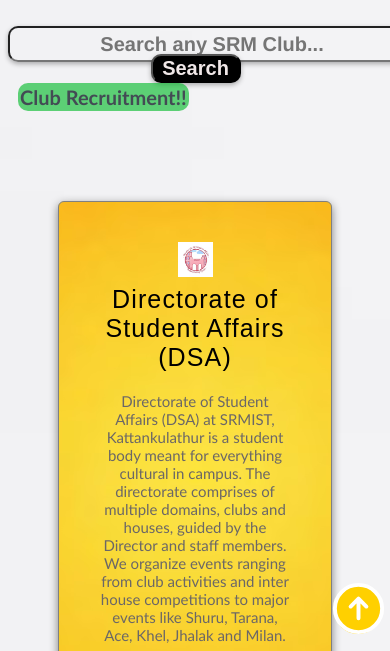
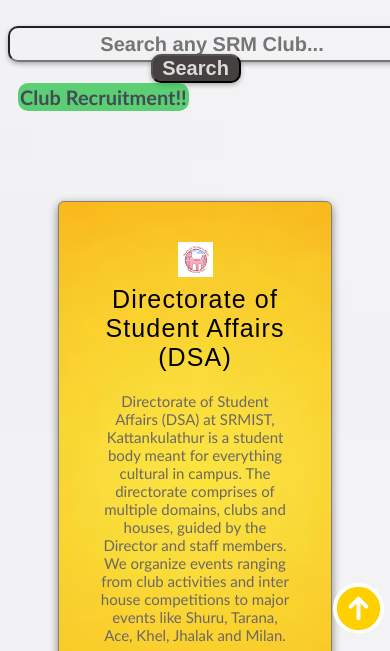
Before and after one commit to vanshsrivastava49/CampusBuzz, a plain HTML site: page index.html in a window 390 px wide. In both pictures the pointer is over the button "Search". Shown: the part 193-844 px from the top of the page. Drawn offline with Linux system fonts and the light colour scheme.

Commit message:
responsive fix

```diff
--- a/srmstyle.css
+++ b/srmstyle.css
@@ -71,8 +71,8 @@
     color:#ffd000;
   }
   #sclubname:hover{
-    background-color: #000000;
-    color: rgb(240, 231, 231);
+    background-color: #464141;
+    color: rgb(220, 218, 218);
   }
   input{
     flex:1;
```
